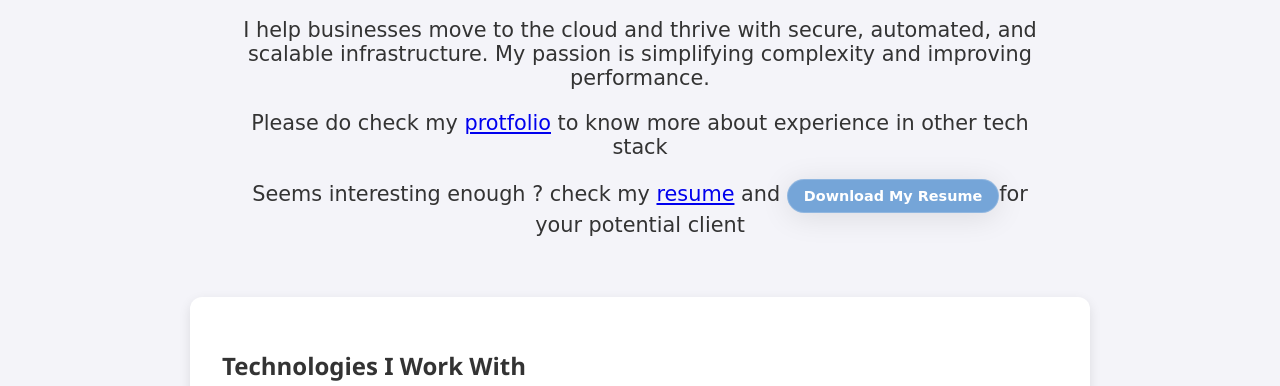
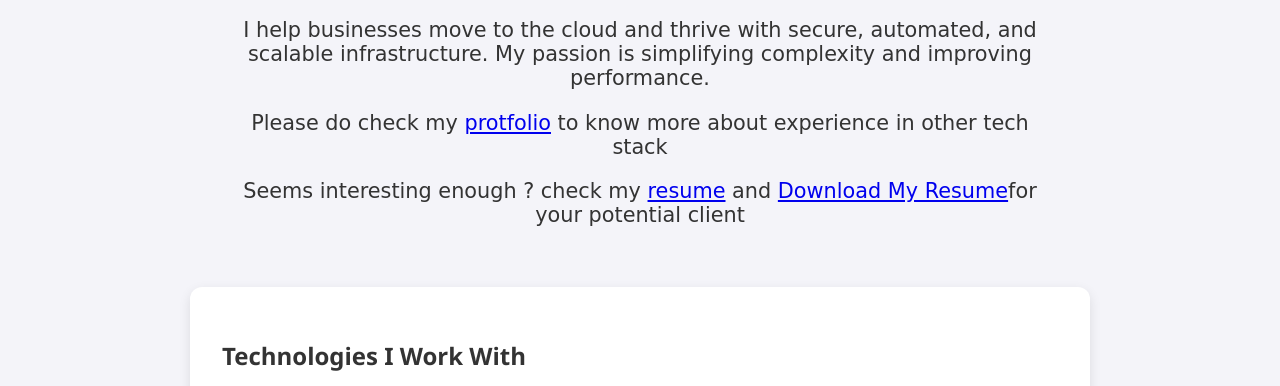
Before and after one commit to manuravikumar/myresume, a plain HTML site: page website/index.html in a window 1280 px wide. Shown: the part 615-1001 px from the top of the page. Drawn offline with Linux system fonts and the light colour scheme.

Commit message:
Fix resume download link and remove unused button styles for cleaner code

```diff
--- a/website/index.html
+++ b/website/index.html
@@ -27,7 +27,7 @@
       <h2>What I Do</h2>
       <p>I help businesses move to the cloud and thrive with secure, automated, and scalable infrastructure. My passion is simplifying complexity and improving performance.</p>
       <p>Please do check my <a href="about.html">protfolio</a> to know more about experience in other tech stack </p>
-      <p> Seems interesting enough ? check my <a href="resume.html">resume</a> and <a href="manu_ravikumar_resume.pdf" download class="btn btn-primary"> Download My Resume</a>for your potential client</p>
+      <p> Seems interesting enough ? check my <a href="resume.html">resume</a> and <a href="manu_ravikumar_resume.pdf"> Download My Resume</a>for your potential client</p>
     </section>
   <section class="highlight">
       <h2>Technologies I Work With</h2>
--- a/website/style.css
+++ b/website/style.css
@@ -199,38 +199,6 @@ body {
     line-height: 1.6;
   }
 
-  .btn {
-    display: inline-block;
-    padding: 8px 16px;
-    font-size: 0.9rem;
-    font-weight: 600;
-    text-align: center;
-    text-decoration: none;
-    border-radius: 999px;
-    background: rgba(255, 255, 255, 0.1); /* translucent background */
-    color: #fff;
-    backdrop-filter: blur(10px); /* blur behind it */
-    -webkit-backdrop-filter: blur(10px); /* safari support */
-    border: 1px solid rgba(255, 255, 255, 0.2);
-    box-shadow: 0 4px 30px rgba(0, 0, 0, 0.1);
-    transition: all 0.3s ease;
-    cursor: pointer;
-  }
-
-  .btn:hover {
-    background: rgba(255, 255, 255, 0.2);
-    transform: translateY(-2px);
-  }
-
-  .btn-primary {
-    background-color: #75a5d8; /* Bootstrap-like blue */
-    color: #fff;
-  }
-
-  .btn-primary:hover {
-    background-color: #75aae4;
-    transform: translateY(-2px);
-  }
 
   @keyframes fadeIn {
     from { opacity: 0; }
```
